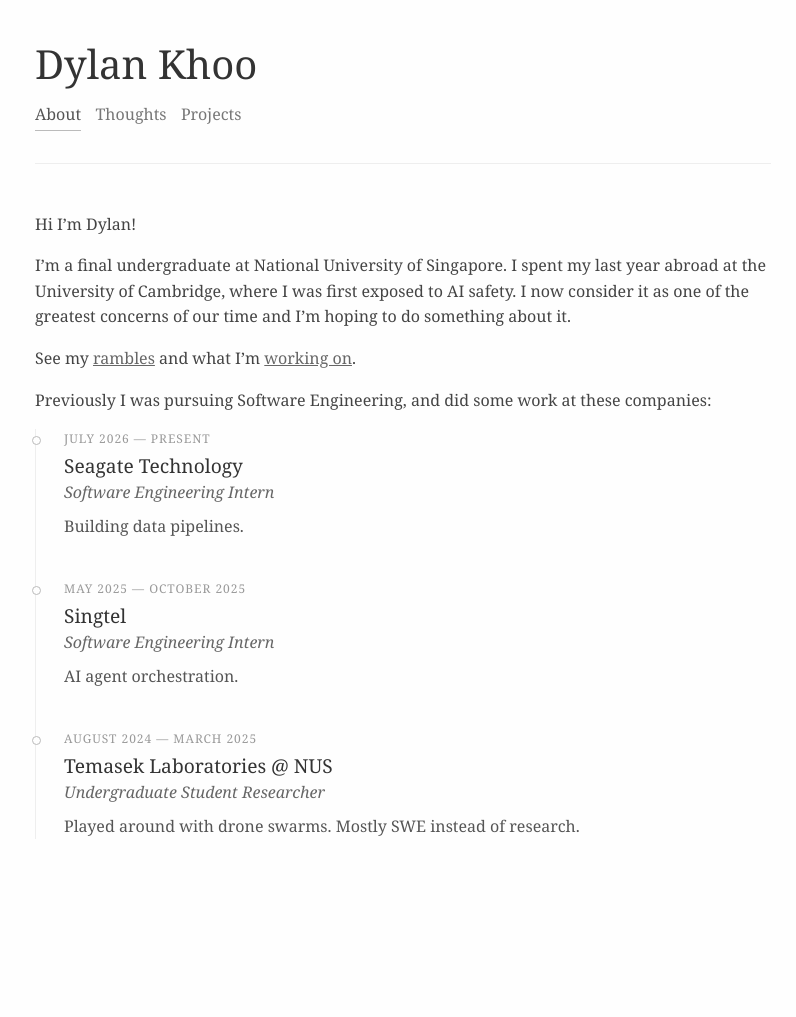
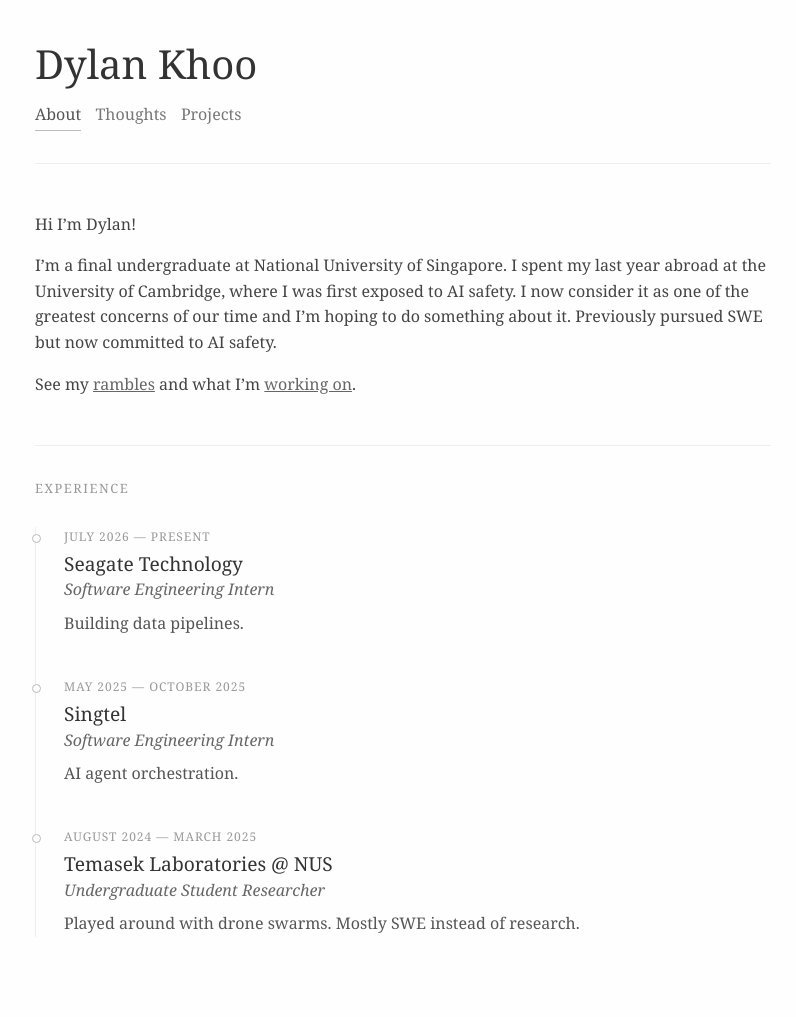
Before and after one commit to dylankhoo/dylankhoo.github.io, a Jekyll site: the page built from index.md, in a window 1280 px wide. Shown: the whole page, without its empty margins (237-1033 px from the left). Built offline with Jekyll 4.4.1, drawn with Linux system fonts in a browser that asks for light colours; before the commit the page ends 919 px from its top, so only the background shows below that.

Commit message:
Update projects

```diff
--- a/assets/css/site.css
+++ b/assets/css/site.css
@@ -279,6 +279,19 @@ a:focus-visible {
     }
 }
 
+.section-rule {
+    margin: 3rem 0 2rem;
+}
+
+.section-heading {
+    font-size: 0.8rem;
+    letter-spacing: 0.12em;
+    text-transform: uppercase;
+    font-weight: normal;
+    color: #999;
+    margin: 0 0 1.75rem;
+}
+
 .timeline {
     list-style: none;
     margin: 0;
--- a/index.md
+++ b/index.md
@@ -6,11 +6,13 @@ permalink: /
 
 Hi I'm Dylan!
 
-I'm a final undergraduate at National University of Singapore. I spent my last year abroad at the University of Cambridge, where I was first exposed to AI safety. I now consider it as one of the greatest concerns of our time and I'm hoping to do something about it.
+I'm a final undergraduate at National University of Singapore. I spent my last year abroad at the University of Cambridge, where I was first exposed to AI safety. I now consider it as one of the greatest concerns of our time and I'm hoping to do something about it. Previously pursued SWE but now committed to AI safety.
 
 See my [rambles](/thoughts/) and what I'm [working on](/projects/).
 
-Previously I was pursuing Software Engineering, and did some work at these companies:
+<hr class="section-rule">
+
+<h2 class="section-heading">Experience</h2>
 
 <ol class="timeline">
     <li>
```
Also changed, not shown: projects.md (+3 -1 lines).
